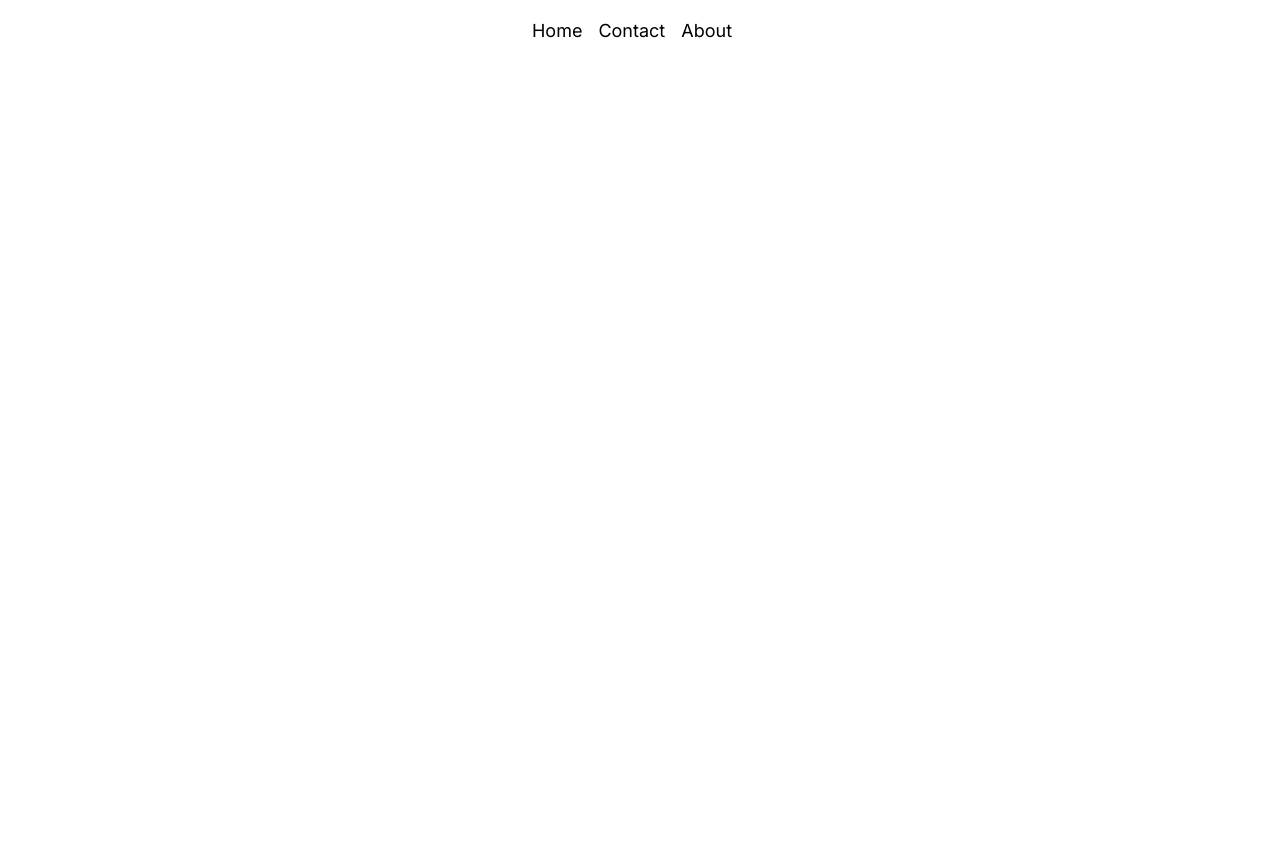
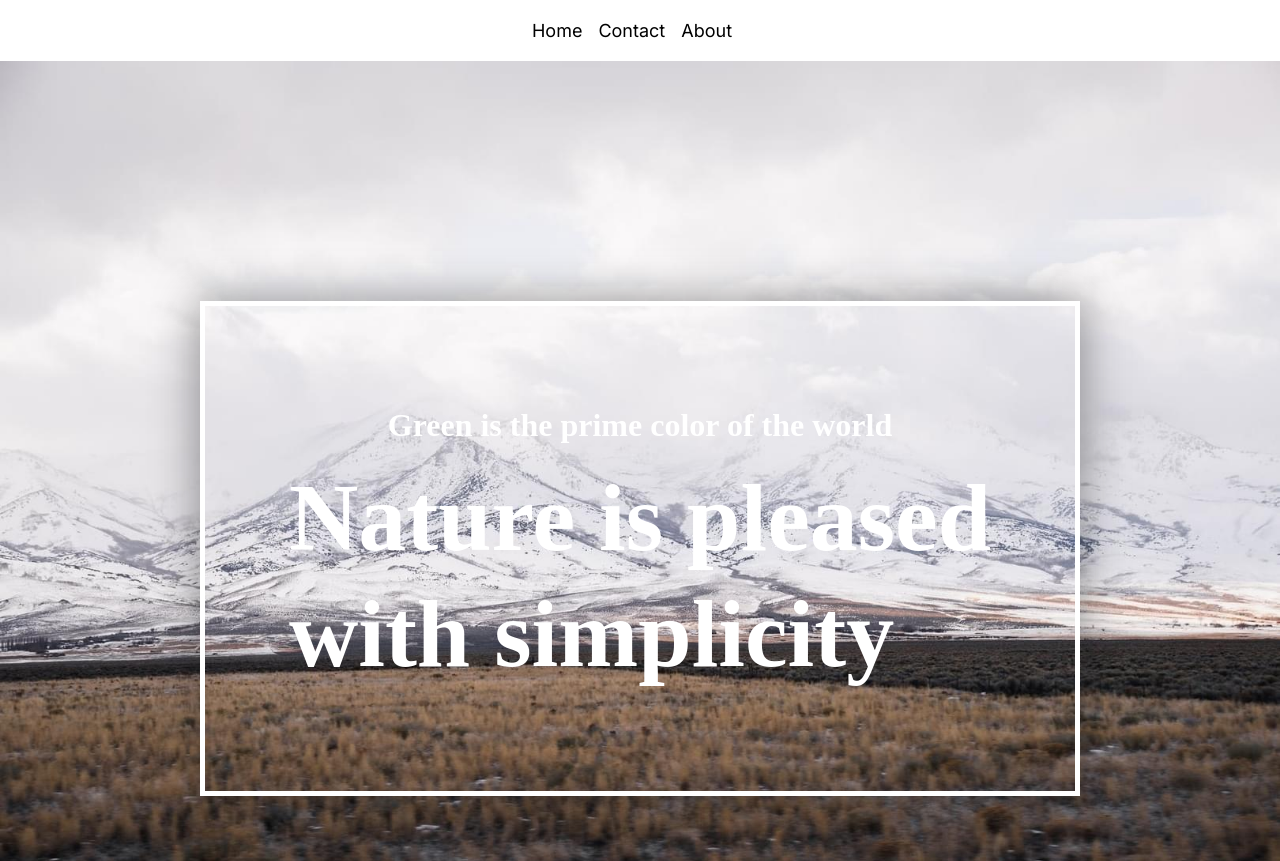
Before and after one commit to samirzjadhav/smooth-nature, a plain HTML site: page index.html in a window 1280 px wide. Before the commit the page ends 800 px from the top, so only its background shows below. Drawn offline with Linux system fonts and the light colour scheme.

Commit message:
feat: added hero section and styled it

```diff
--- a/index.html
+++ b/index.html
@@ -4,11 +4,17 @@
     <meta charset="UTF-8" />
     <meta http-equiv="X-UA-Compatible" content="IE=edge" />
     <meta name="viewport" content="width=device-width, initial-scale=1.0" />
+
+    <!-- link styled.css  -->
     <link rel="stylesheet" href="./style.css" />
+
+    <!-- link fontawesome cdn -->
     <link
       rel="stylesheet"
       href="https://cdnjs.cloudflare.com/ajax/libs/font-awesome/6.2.1/css/all.min.css"
     />
+
+    <!-- link script.js -->
     <script defer src="./script.js"></script>
     <title>Smooth Nature</title>
   </head>
@@ -22,5 +28,19 @@
         </ul>
       </nav>
     </header>
+
+    <section class="hero-section">
+      <div class="container">
+        <div class="hero">
+          <div class="hero-text-box">
+            <h6>Green is the prime color of the world</h6>
+            <h1>
+              <span>Nature </span> is pleased <br />
+              with <span>simplicity</span>
+            </h1>
+          </div>
+        </div>
+      </div>
+    </section>
   </body>
 </html>
--- a/style.css
+++ b/style.css
@@ -24,3 +24,44 @@
   color: black;
   font-family: "Inter", sans-serif;
 }
+
+.container {
+  width: 100vw;
+  height: 100vh;
+  background-image: url(./img/hero-img.jpeg);
+  background-repeat: no-repeat;
+  background-size: cover;
+  object-fit: cover;
+  overflow: hidden;
+}
+
+.hero {
+  margin: 240px auto;
+  padding: 0px 200px;
+}
+
+.hero-text-box {
+  display: flex;
+  justify-content: center;
+  align-items: center;
+  flex-direction: column;
+  border: 5px solid #fff;
+  padding: 100px 0px;
+  box-shadow: 0 0 40px 4px rgba(26, 26, 26, 0.4);
+}
+
+.hero-text-box h6 {
+  font-size: 2rem;
+  font-weight: 600;
+  line-height: 1.2;
+  color: #fff;
+  padding: 0px 10px;
+}
+
+.hero-text-box h1 {
+  font-size: 6rem;
+  font-weight: 700;
+  line-height: 1.2;
+  margin: 16px 0px 0px;
+  color: #fff;
+}
```
